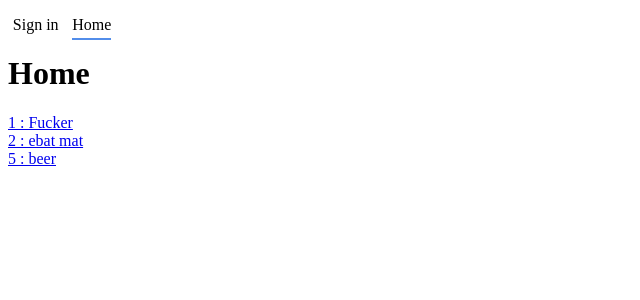
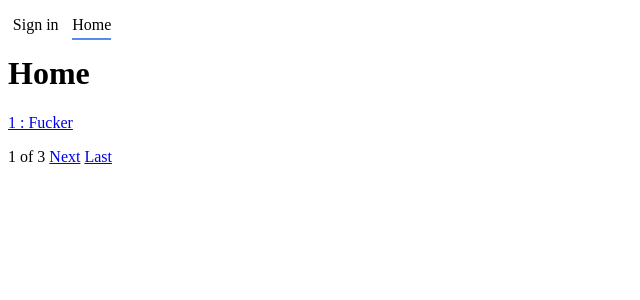
Before and after one commit to ycoodr/django-Fullblog, a Django app: page / in a window 1280 px wide. Shown: the top 300 px of the page, without its empty margins (0-640 px from the left). Run offline with Django 3.2, Linux system fonts and the light colour scheme; data comes from the database, SQL or seed files in the repository; parts of the project's set-up code (start-up, migrations or seed data) failed here and were passed over.

Commit message:
pagination

```diff
--- /dev/null
+++ b/blog/templates/_pagination.html
@@ -0,0 +1,15 @@
+<div class="pagination">
+    {% if post.has_previous %}
+    <a href="?page=1">First</a>
+    <a href="?page={{ post.previos_page_number }}">Previous</a>
+    {% endif %}
+
+    <span>{{ posts.number }}</span>
+    <span>of</span>
+    <span>{{ posts.paginator.num_pages }}</span>
+
+    {% if posts.has_next %}
+    <a href="?page={{ posts.next_page_number }}">Next</a>
+    <a href="?page={{ posts.paginator.num_pages }}">Last</a>
+    {% endif %}
+</div>
--- a/blog/templates/home.html
+++ b/blog/templates/home.html
@@ -22,4 +22,5 @@
  <br>
 
 {% endfor %}
+{% include '_pagination.html' with items=posts %}
 {% endblock %}
--- a/blog/views.py
+++ b/blog/views.py
@@ -3,6 +3,7 @@ from .models import Post
 from .forms import PostForm, PostDeleteForm
 from django.contrib.auth.decorators import permission_required
 from taggit.models import Tag
+from django.core.paginator import Paginator
 
 # Create your views here.
 
@@ -13,6 +14,10 @@ def home(request, tag=None):
     else:
         tag_obj = get_object_or_404(Tag, slug=tag)
         posts = Post.objects.filter(tags__in=[tag_obj])
+
+    paginator = Paginator(posts, 1)
+    page = request.GET.get('page')
+    posts = paginator.get_page(page)
 
     return render(request, 'home.html', {'section': 'home', 'posts': posts, 'tag': tag_obj})
 
```
